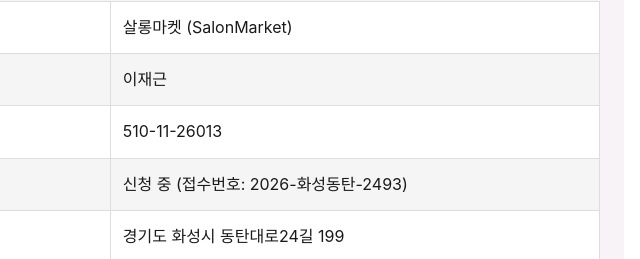
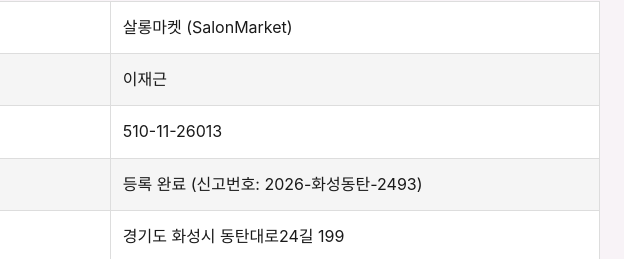
Before and after one commit to cssalonmarket-droid/salonmarket-privacy, a plain HTML site: page deletion.html in a window 1280 px wide. Shown: the part 4588-4847 px from the top of the page, 416-1056 px from the left. Drawn offline with Linux system fonts and the light colour scheme.

Commit message:
fix: mark telecom sales registration as completed (등록 완료)

```diff
--- a/deletion.html
+++ b/deletion.html
@@ -435,7 +435,7 @@
                 </tr>
                 <tr>
                     <td><strong>통신판매업 신고</strong></td>
-                    <td>신청 중 (접수번호: 2026-화성동탄-2493)</td>
+                    <td>등록 완료 (신고번호: 2026-화성동탄-2493)</td>
                 </tr>
                 <tr>
                     <td><strong>사업장 소재지</strong></td>
```
Also changed, not shown: terms.html (+1 -1 lines).
